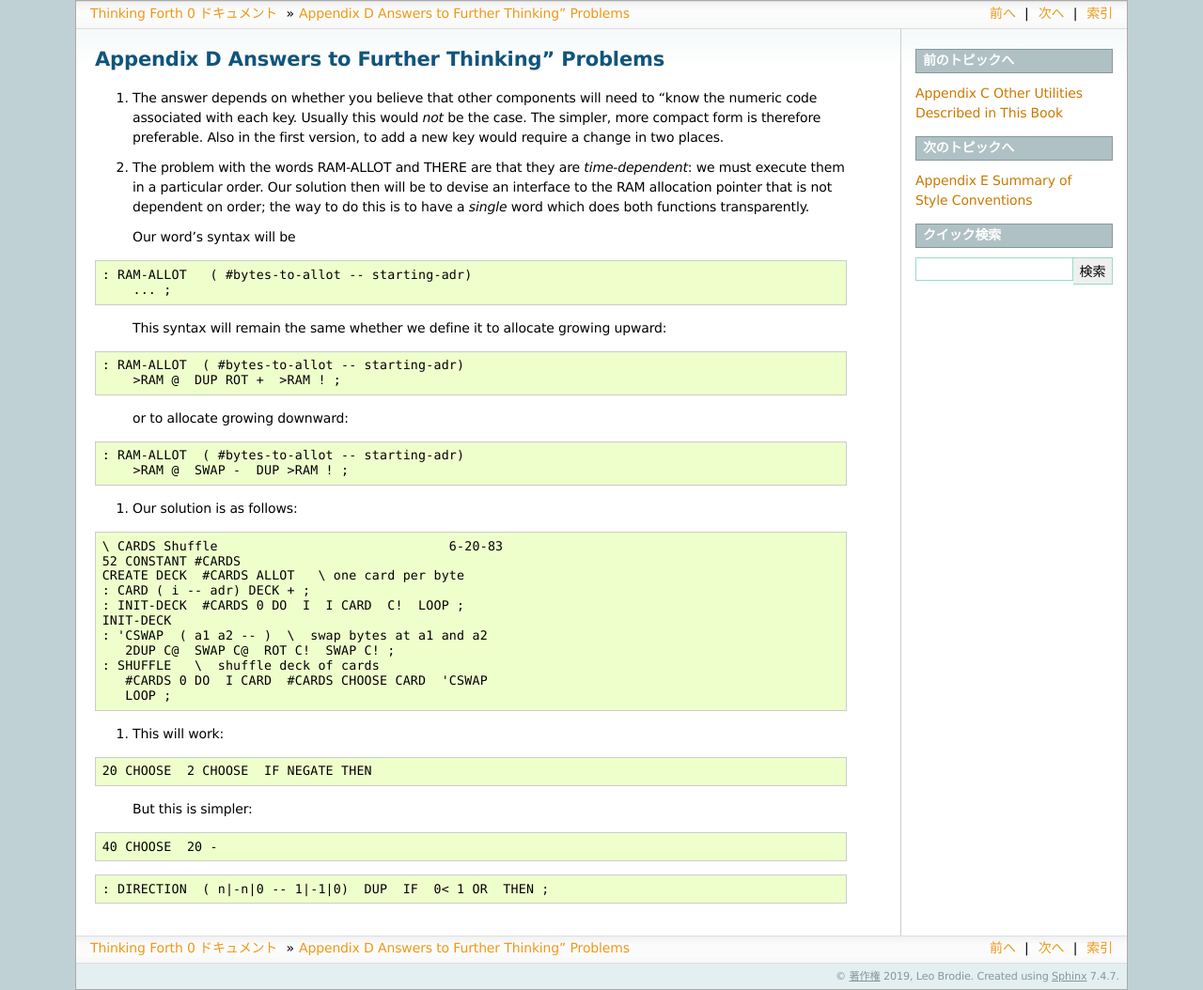
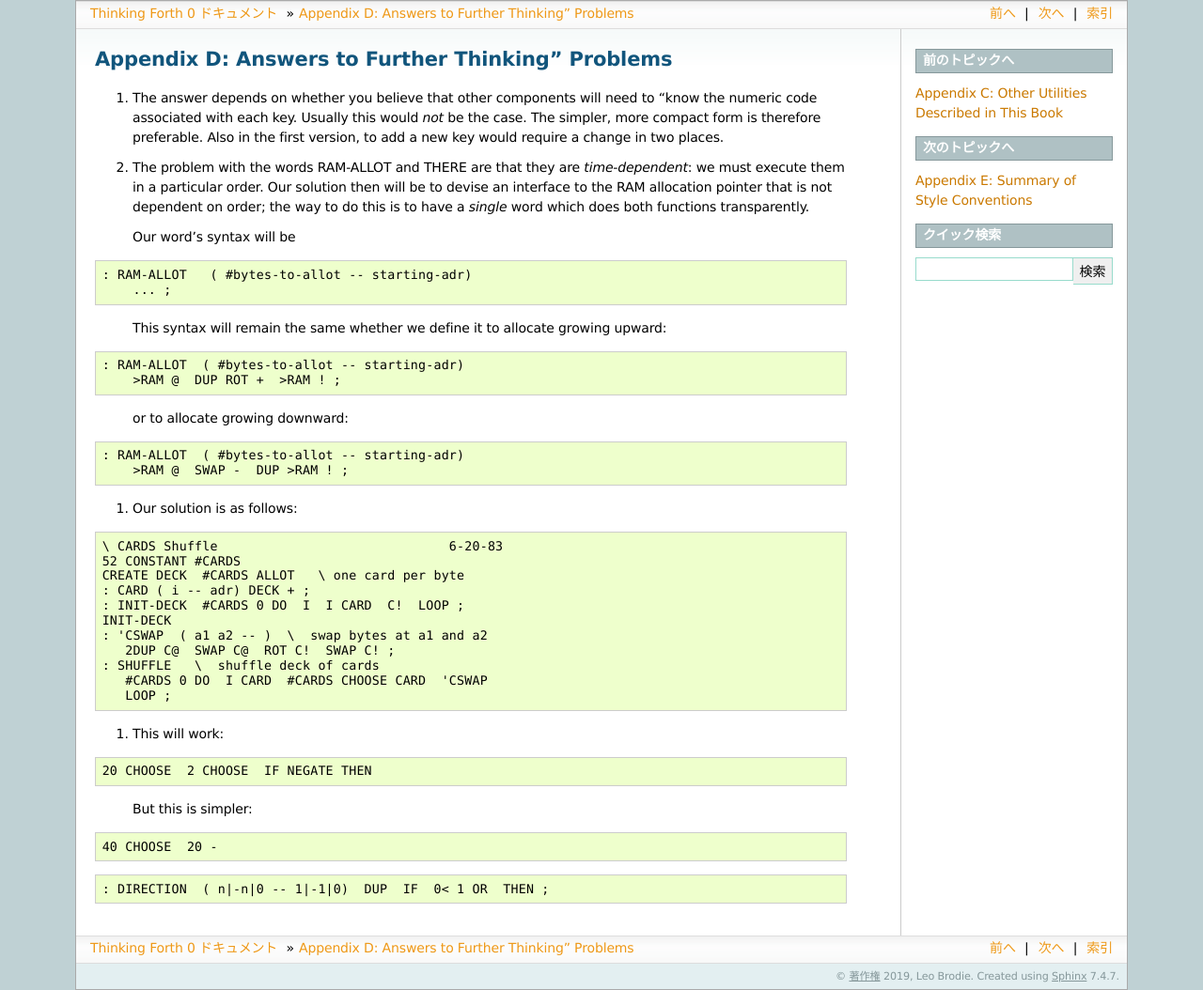
Before and after one commit to kuma35/thinking-forth-jp, a Sphinx documentation site: the page built from sphinx/appendixd.rst, in a window 1280 px wide. Shown: the whole page at 94% size. Built offline with Sphinx 7.4.7, drawn with Linux system fonts in a browser that asks for light colours.

Commit message:
chapter text and toc separate colon.
toc : chapter-text.

JP:章見出しと章名の境が分かりにくいので:を付加。

(Makefile修正。修正箇所に関しては1つ前のcommit
4839f846ee50159df55837381c024c9aefa97d6e
参照)

```diff
--- a/sphinx/appendixa.rst
+++ b/sphinx/appendixa.rst
@@ -1,9 +1,9 @@
 
 
 
-********************************************
-Appendix A Overview of Forth (For Newcomers)
-********************************************
+*********************************************
+Appendix A: Overview of Forth (For Newcomers)
+*********************************************
 
 
 The Dictionary
--- a/sphinx/appendixb.rst
+++ b/sphinx/appendixb.rst
@@ -1,9 +1,9 @@
 
 
 
-*****************************
-Appendix B Defining DOER/MAKE
-*****************************
+******************************
+Appendix B: Defining DOER/MAKE
+******************************
 
 
 If your system doesn’t have DOER and MAKE already defined, this appendix
--- a/sphinx/appendixc.rst
+++ b/sphinx/appendixc.rst
@@ -1,9 +1,9 @@
 
 
 
-*************************************************
-Appendix C Other Utilities Described in This Book
-*************************************************
+**************************************************
+Appendix C: Other Utilities Described in This Book
+**************************************************
 
 
 This appendix is here to help you define some of the words referred to
--- a/sphinx/appendixd.rst
+++ b/sphinx/appendixd.rst
@@ -1,9 +1,9 @@
 
 
 
-************************************************
-Appendix D Answers to Further Thinking” Problems
-************************************************
+*************************************************
+Appendix D: Answers to Further Thinking” Problems
+*************************************************
 
 
 #. The answer depends on whether you believe that other components will
--- a/sphinx/appendixe.rst
+++ b/sphinx/appendixe.rst
@@ -1,9 +1,9 @@
 
 
 
-***************************************
-Appendix E Summary of Style Conventions
-***************************************
+****************************************
+Appendix E: Summary of Style Conventions
+****************************************
 
 
 The contents of this Appendix are in the public domain. We encourage
--- a/sphinx/epilog.rst
+++ b/sphinx/epilog.rst
@@ -1,9 +1,9 @@
 
 
 
-***********************************
-EPILOGUE Forth’s Effect on Thinking
-***********************************
+************************************
+EPILOGUE: Forth’s Effect on Thinking
+************************************
 
 
 Forth is like the Tao: it is a Way, and is realized when followed. Its
```
